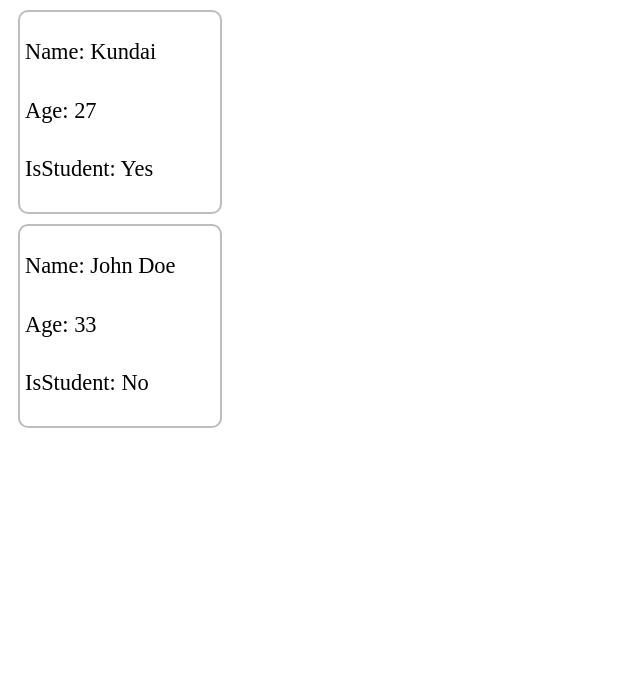
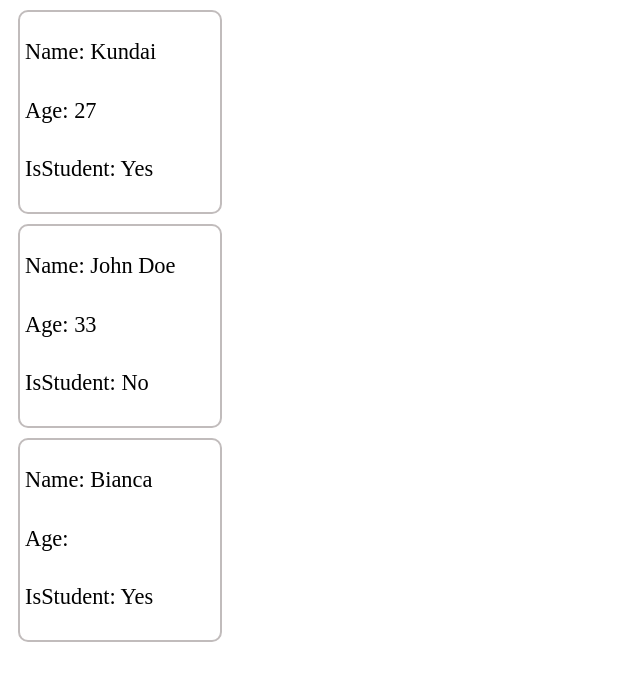
Before and after one commit to datlearner/Practise, a React (Vite) app in the folder props-crendering/: page / in a window 1280 px wide. Shown: the top 680 px of the page, without its empty margins (0-640 px from the left). Built offline with nearby package versions, Linux system fonts and the light colour scheme.

Commit message:
starting up with react

```diff
--- a/props-crendering/src/App.jsx
+++ b/props-crendering/src/App.jsx
@@ -5,6 +5,7 @@ function App() {
     <>
      <AdminDashboard name="kundai" age= {27} isStudent = {true} />
      <AdminDashboard name="john doe" age = {33} isStudent = {false} />
+     <AdminDashboard name="bianca" />
     </>
   )
 }
```
